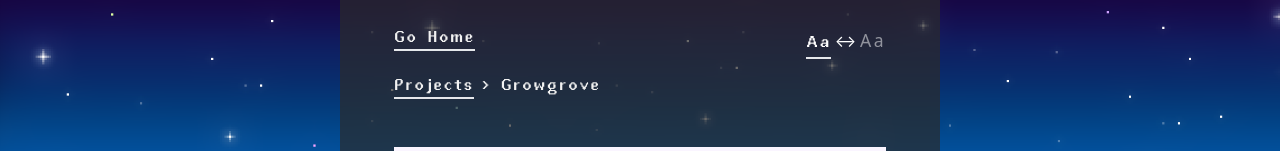
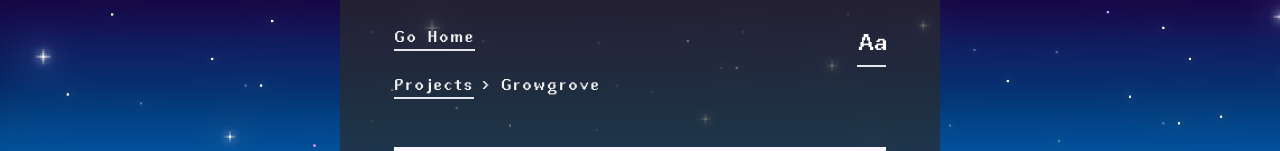
Before and after one commit to diazAimar/nextjs-portfolio, a Next.js app: page /projects/growgrove in a window 1280 px wide. Shown: the top 151 px of the page. Built offline with nearby package versions, Linux system fonts and the light colour scheme.

Commit message:
✨ New way of changing themes

```diff
--- a/components/shared/ChangeTheme.jsx
+++ b/components/shared/ChangeTheme.jsx
@@ -16,25 +16,12 @@ export default function ChangeTheme() {
     <Box className="cursor-pointer absolute top-[27px] right-[54px] " onClick={handleThemeChange}>
       <button
         component={'span'}
-        className={'flex items-baseline capitalize text-white text-[1.6rem] '}
+        className={
+          (selectedThemeValue === theme1 ? ' disabled border-b-2 ' : ' opacity-50 ') +
+          ' font-Abadon flex items-baseline capitalize text-white text-[1.6rem] '
+        }
       >
-        <Typography
-          className={
-            'font-Abadon ' + (selectedThemeValue === theme1 ? ' border-b-2 ' : ' opacity-50 ')
-          }
-        >
-          Aa
-        </Typography>
-        <Box component="span" className="mx-1 text-[1rem]">
-          ↔
-        </Box>
-        <Typography
-          className={
-            'font-sans ' + (selectedThemeValue === theme2 ? ' border-b-2 ' : ' opacity-50 ')
-          }
-        >
-          Aa
-        </Typography>
+        Aa
       </button>
     </Box>
   );
```
